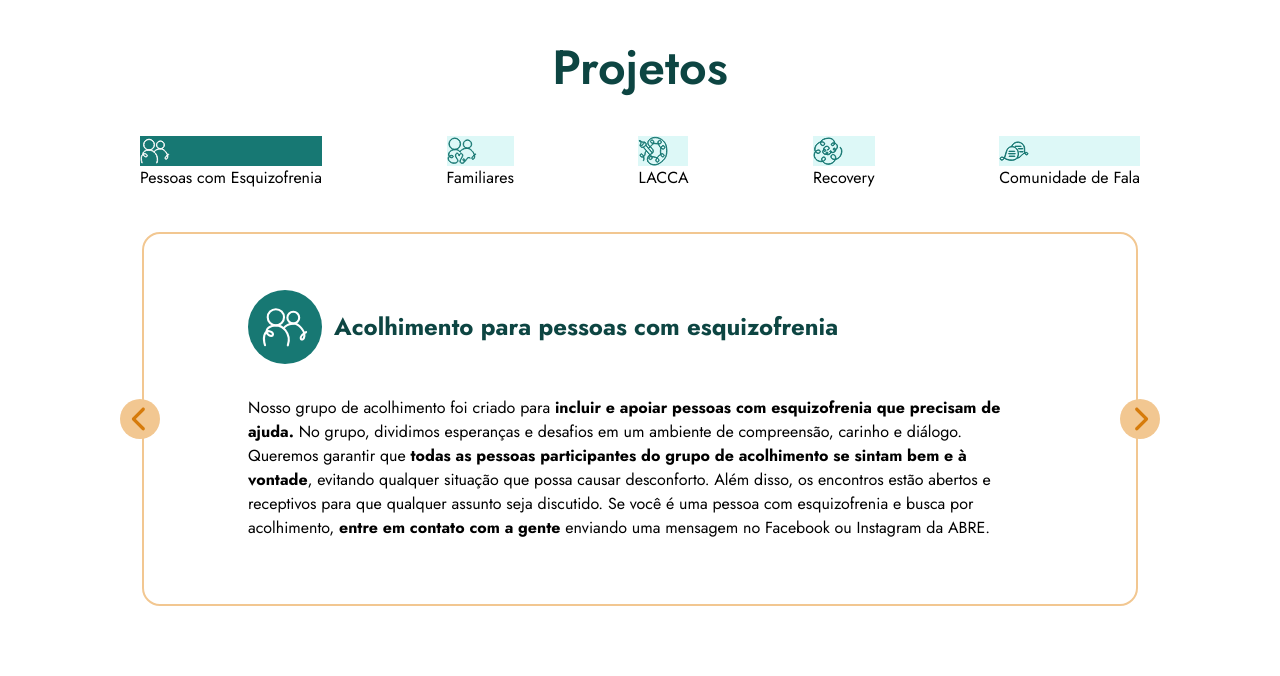
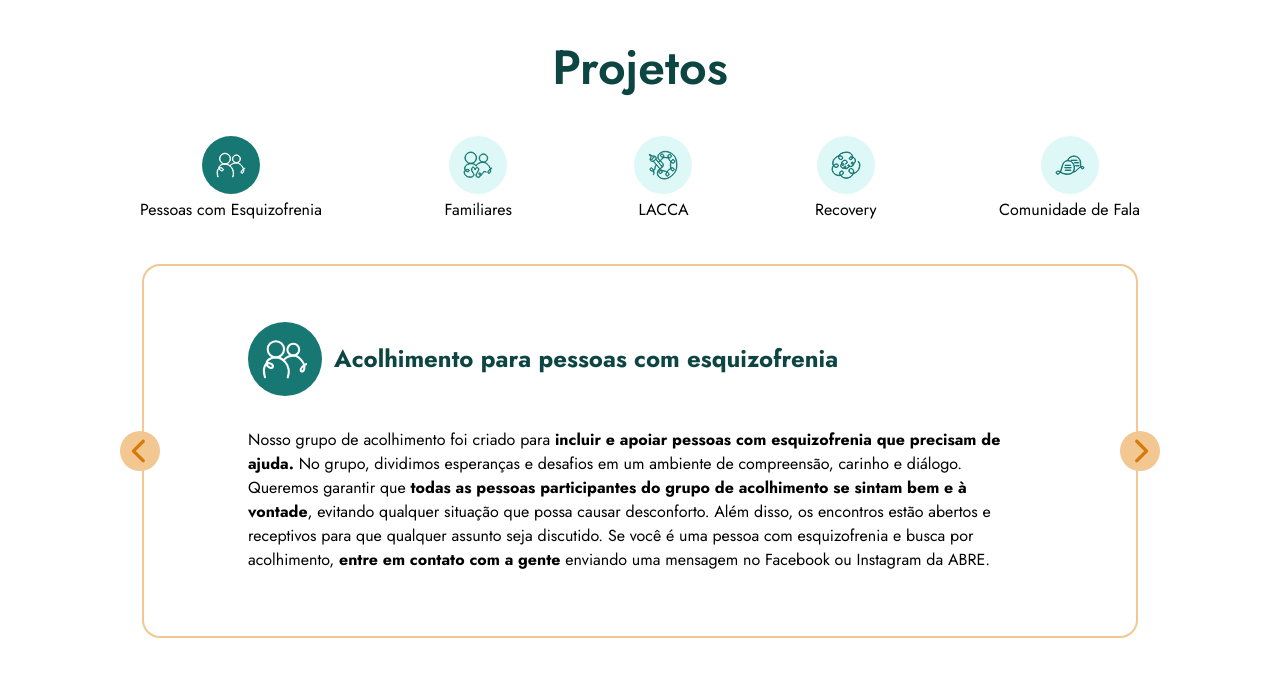
Before and after one commit to tech-pro-bem/abre, a Next.js app: page / in a window 1280 px wide. Shown: the top 676 px of the page. Built offline with nearby package versions, Linux system fonts and the light colour scheme.

Commit message:
feat: improve code readibility

```diff
--- a/src/components/projects-section/projects-icon.tsx
+++ b/src/components/projects-section/projects-icon.tsx
@@ -1,23 +1,18 @@
-export function ProjectsIcon({
-  component: Component,
-  isActive,
-  text,
-}: {
-  component?: React.ReactNode;
+import styles from "./styles.module.css";
+
+type ProjectsIconProps = {
+  component: React.ReactNode;
   isActive: boolean;
   text?: string;
-}) {
+};
+
+export function ProjectsIcon({ component: Component, isActive, text }: ProjectsIconProps) {
+  const bgClassName = isActive ? "active" : "inactive";
+
   return (
-    <div className="project-icon-container">
-      <div
-        className="project-icon-circle"
-        style={{
-          backgroundColor: isActive ? "var(--color-primary-dark)" : "var(--color-primary-lightest)",
-        }}
-      >
-        {Component ? Component : null}
-      </div>
-      {text && <span className="project-title">{text}</span>}
+    <div className={styles.project_icon_container}>
+      <div className={`${styles.project_icon_circle} ${styles[bgClassName]}`}>{Component}</div>
+      {text && <span className={styles.project_title}>{text}</span>}
     </div>
   );
 }
```
